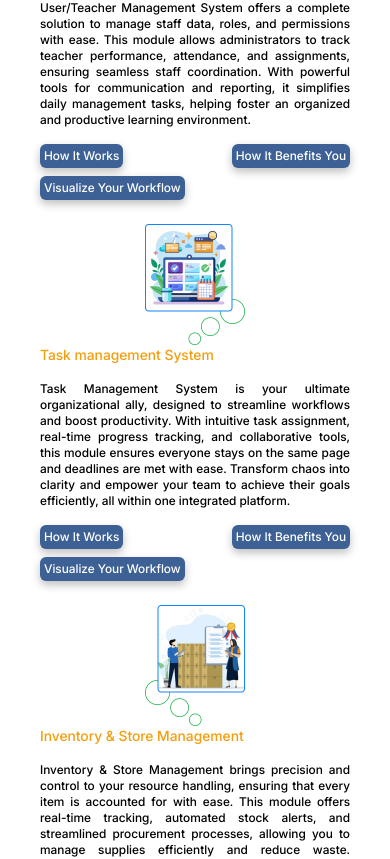
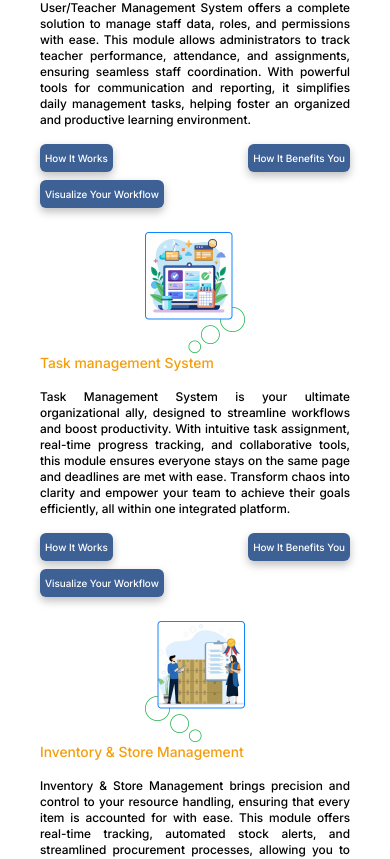
Before and after one commit to AJprSINGH/triz_app, a Next.js app: page /erpservice in a window 390 px wide. Shown: the part 1212-2071 px from the top of the page. Built offline with nearby package versions, Linux system fonts and the light colour scheme.

Commit message:
Check 92

```diff
--- a/src/pages/Product 1/Feature 1/TeacherManagement.jsx
+++ b/src/pages/Product 1/Feature 1/TeacherManagement.jsx
@@ -100,7 +100,7 @@ export default function TeacherManagement() {
         <p className="self-stretch lg:mt-8 sm:mt-4 lg:text-lg sm:text-xs text-black text-justify max-md:max-w-full">
           {item.description}
         </p>
-        <div className="flex flex-wrap lg:gap-4 sm:gap-2 justify-between lg:mt-8 sm:mt-4 max-w-full lg:text-sm sm:text-xs text-white max-md:mt-10">
+        <div className="flex flex-wrap lg:gap-4 sm:gap-2 justify-between lg:mt-8 sm:mt-4 max-w-full lg:text-sm sm:text-[10px] text-white max-md:mt-10">
         {actionButtons.map((text, index) => (
                     <ActionButton key={index} url={item[`url${index + 1}`]}>
                       {text}
@@ -121,7 +121,7 @@ export default function TeacherManagement() {
         <p className="self-stretch lg:mt-8 sm:mt-4 lg:text-lg sm:text-xs text-black text-justify max-md:max-w-full">
           {item.description}
         </p>
-        <div className="flex flex-wrap lg:gap-4 sm:gap-2 justify-between lg:mt-8 sm:mt-4 max-w-full lg:text-sm sm:text-xs text-white max-md:mt-10">
+        <div className="flex flex-wrap lg:gap-4 sm:gap-2 justify-between lg:mt-8 sm:mt-4 max-w-full lg:text-sm sm:text-[10px] text-white max-md:mt-10">
         {actionButtons.map((text, index) => (
                     <ActionButton key={index} url={item[`url${index + 1}`]}>
                       {text}
@@ -145,7 +145,7 @@ function ActionButton({ children,url }) {
   return (
     <a
       href={url}
-      className="overflow-hidden lg:gap-2.5 lg:self-stretch lg:p-2.5 sm:p-1 lg:rounded-xl sm:rounded-md shadow-[0px_4px_8px_rgba(0,0,0,0.25)] text-white"
+      className="overflow-hidden lg:gap-2.5 lg:self-stretch lg:p-2.5 sm:px-[5px] lg:rounded-xl sm:rounded-md shadow-[0px_4px_8px_rgba(0,0,0,0.25)] text-white"
       tabIndex={0}
       style={{
         background:'rgba(61, 96, 149, 1)'
--- a/src/pages/Product 1/Feature 2/TeacherManagement.jsx
+++ b/src/pages/Product 1/Feature 2/TeacherManagement.jsx
@@ -100,7 +100,7 @@ export default function TeacherManagement() {
         <p className="self-stretch lg:mt-8 sm:mt-4 lg:text-lg sm:text-xs text-black text-justify max-md:max-w-full">
           {item.description}
         </p>
-        <div className="flex flex-wrap lg:gap-4 sm:gap-2 justify-between lg:mt-8 sm:mt-4 max-w-full lg:text-sm sm:text-xs text-white max-md:mt-10">
+        <div className="flex flex-wrap lg:gap-4 sm:gap-2 justify-between lg:mt-8 sm:mt-4 max-w-full lg:text-sm sm:text-[10px] text-white max-md:mt-10">
         {actionButtons.map((text, index) => (
                     <ActionButton key={index} url={item[`url${index + 1}`]}>
                       {text}
@@ -121,7 +121,7 @@ export default function TeacherManagement() {
         <p className="self-stretch lg:mt-8 sm:mt-4 lg:text-lg sm:text-xs text-black text-justify max-md:max-w-full">
           {item.description}
         </p>
-        <div className="flex flex-wrap lg:gap-4 sm:gap-2 justify-between lg:mt-8 sm:mt-4 max-w-full lg:text-sm sm:text-xs text-white max-md:mt-10">
+        <div className="flex flex-wrap lg:gap-4 sm:gap-2 justify-between lg:mt-8 sm:mt-4 max-w-full lg:text-sm sm:text-[10px] text-white max-md:mt-10">
         {actionButtons.map((text, index) => (
                     <ActionButton key={index} url={item[`url${index + 1}`]}>
                       {text}
@@ -145,7 +145,7 @@ function ActionButton({ children,url }) {
   return (
     <a
       href={url}
-      className="overflow-hidden lg:gap-2.5 lg:self-stretch lg:p-2.5 sm:p-1 lg:rounded-xl sm:rounded-md shadow-[0px_4px_8px_rgba(0,0,0,0.25)] text-white"
+      className="overflow-hidden lg:gap-2.5 lg:self-stretch lg:p-2.5 sm:px-[5px] lg:rounded-xl sm:rounded-md shadow-[0px_4px_8px_rgba(0,0,0,0.25)] text-white"
       tabIndex={0}
       style={{
         background:'rgba(61, 96, 149, 1)'
--- a/src/pages/Product 1/Feature 3/TeacherManagement.jsx
+++ b/src/pages/Product 1/Feature 3/TeacherManagement.jsx
@@ -110,7 +110,7 @@ export default function TeacherManagement() {
         <p className="self-stretch lg:mt-8 sm:mt-4 lg:text-lg sm:text-xs text-black text-justify max-md:max-w-full">
           {item.description}
         </p>
-        <div className="flex flex-wrap lg:gap-4 sm:gap-2 justify-between lg:mt-8 sm:mt-4 max-w-full lg:text-sm sm:text-xs text-white max-md:mt-10">
+        <div className="flex flex-wrap lg:gap-4 sm:gap-2 justify-between lg:mt-8 sm:mt-4 max-w-full lg:text-sm sm:text-[10px] text-white max-md:mt-10">
         {actionButtons.map((text, index) => (
                     <ActionButton key={index} url={item[`url${index + 1}`]}>
                       {text}
@@ -131,7 +131,7 @@ export default function TeacherManagement() {
         <p className="self-stretch lg:mt-8 sm:mt-4 lg:text-lg sm:text-xs text-black text-justify max-md:max-w-full">
           {item.description}
         </p>
-        <div className="flex flex-wrap lg:gap-4 sm:gap-2 justify-between lg:mt-8 sm:mt-4 max-w-full lg:text-sm sm:text-xs text-white max-md:mt-10">
+        <div className="flex flex-wrap lg:gap-4 sm:gap-2 justify-between lg:mt-8 sm:mt-4 max-w-full lg:text-sm sm:text-[10px] text-white max-md:mt-10">
         {actionButtons.map((text, index) => (
                     <ActionButton key={index} url={item[`url${index + 1}`]}>
                       {text}
@@ -155,7 +155,7 @@ function ActionButton({ children,url }) {
   return (
     <a
       href={url}
-      className="overflow-hidden lg:gap-2.5 lg:self-stretch lg:p-2.5 sm:p-1 lg:rounded-xl sm:rounded-md shadow-[0px_4px_8px_rgba(0,0,0,0.25)] text-white"
+      className="overflow-hidden lg:gap-2.5 lg:self-stretch lg:p-2.5 sm:px-[5px] lg:rounded-xl sm:rounded-md shadow-[0px_4px_8px_rgba(0,0,0,0.25)] text-white"
       tabIndex={0}
       style={{
         background:'rgba(61, 96, 149, 1)'
--- a/src/pages/Product 1/Feature 4/TeacherManagement.jsx
+++ b/src/pages/Product 1/Feature 4/TeacherManagement.jsx
@@ -100,7 +100,7 @@ export default function TeacherManagement() {
         <p className="self-stretch lg:mt-8 sm:mt-4 lg:text-lg sm:text-xs text-black text-justify max-md:max-w-full">
           {item.description}
         </p>
-        <div className="flex flex-wrap lg:gap-4 sm:gap-2 justify-between lg:mt-8 sm:mt-4 max-w-full lg:text-sm sm:text-xs text-white max-md:mt-10">
+        <div className="flex flex-wrap lg:gap-4 sm:gap-2 justify-between lg:mt-8 sm:mt-4 max-w-full lg:text-sm sm:text-[10px] text-white max-md:mt-10">
         {actionButtons.map((text, index) => (
                     <ActionButton key={index} url={item[`url${index + 1}`]}>
                       {text}
@@ -121,7 +121,7 @@ export default function TeacherManagement() {
         <p className="self-stretch lg:mt-8 sm:mt-4 lg:text-lg sm:text-xs text-black text-justify max-md:max-w-full">
           {item.description}
         </p>
-        <div className="flex flex-wrap lg:gap-4 sm:gap-2 justify-between lg:mt-8 sm:mt-4 max-w-full lg:text-sm sm:text-xs text-white max-md:mt-10">
+        <div className="flex flex-wrap lg:gap-4 sm:gap-2 justify-between lg:mt-8 sm:mt-4 max-w-full lg:text-sm sm:text-[10px] text-white max-md:mt-10">
         {actionButtons.map((text, index) => (
                     <ActionButton key={index} url={item[`url${index + 1}`]}>
                       {text}
@@ -145,7 +145,7 @@ function ActionButton({ children,url }) {
   return (
     <a
       href={url}
-      className="overflow-hidden lg:gap-2.5 lg:self-stretch lg:p-2.5 sm:p-1 lg:rounded-xl sm:rounded-md shadow-[0px_4px_8px_rgba(0,0,0,0.25)] text-white"
+      className="overflow-hidden lg:gap-2.5 lg:self-stretch lg:p-2.5 sm:px-[5px] lg:rounded-xl sm:rounded-md shadow-[0px_4px_8px_rgba(0,0,0,0.25)] text-white"
       tabIndex={0}
       style={{
         background:'rgba(61, 96, 149, 1)'
```
